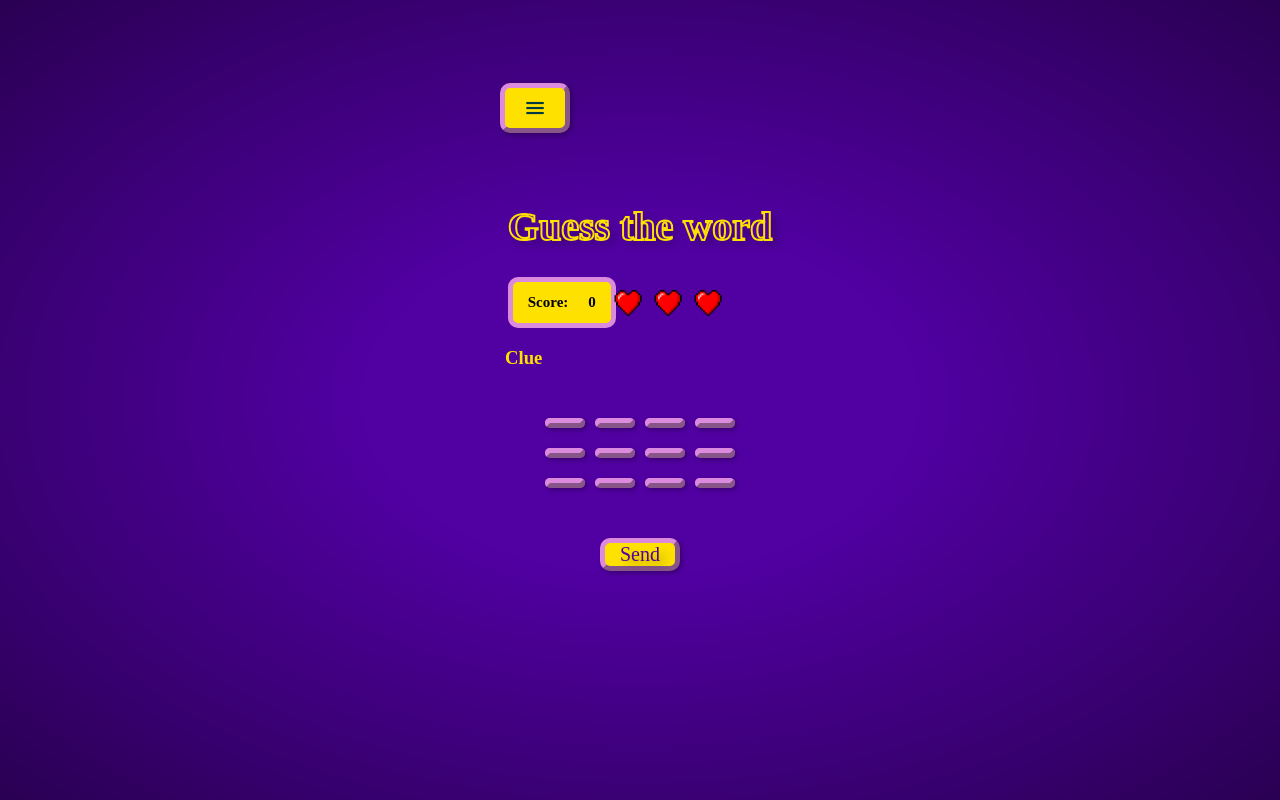
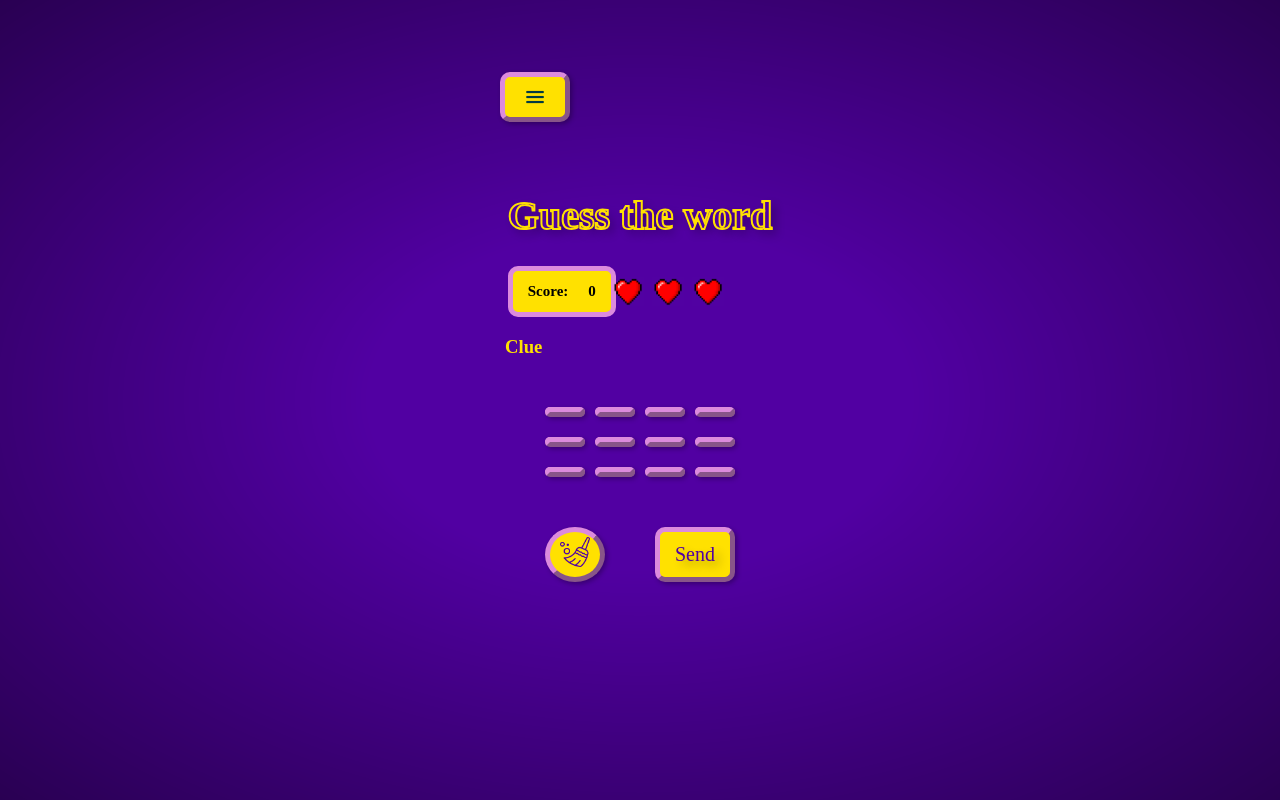
Before and after one commit to Mayra016/GuessTheWordAngular, an Angular app: page /play in a window 1280 px wide. Shown: the top 800 px of the page. Built offline with nearby package versions, Linux system fonts and the light colour scheme; no server answers.

Commit message:
Feature: add button to clean all letters from userInput

```diff
--- a/src/app/word/word.component.css
+++ b/src/app/word/word.component.css
@@ -8,9 +8,24 @@
 
 
 .btn-div {
+    display: flex;
+    flex-direction: row;
+    width: 100%;
+    justify-content: space-between;
     margin-top: 30px;
 }
 
+.clean-logo {
+    width: 30px;
+    height: auto;
+
+}
+
+.clean {
+    border-radius: 50%;
+    width: 60px;
+    padding: 5px;
+}
 
 @media only screen and (max-width: 800px) {
     .button-grid button {
--- a/src/app/word/word.component.html
+++ b/src/app/word/word.component.html
@@ -1,6 +1,6 @@
 <div class="btn-letters" [@shakeAnimation]="animationState">
     <div class="button-grid">
-        <button class="button" *ngFor="let letter of letterBtns; let i = index" (click)="updateInput(i)" [ngStyle]="{
+        <button #letterBtn class="button" *ngFor="let letter of letterBtns; let i = index" (click)="updateInput(i)" [ngStyle]="{
             'border-color': inputIndexes.includes(i) ? '#4EE3FB' : 'var(--pink)'
           }">{{ letter }} </button>
     </div>
@@ -8,5 +8,6 @@
 </div>
 
 <div class="btn-div">
+    <button class="button clean" (click)="clearUserInput()"><img class="clean-logo" src="assets/clearIcon.png"/></button>
     <button class="button" id="userInput" (click)="checkAnswer()">{{sendTxt}}</button>
 </div>
--- a/src/app/word/word.component.ts
+++ b/src/app/word/word.component.ts
@@ -1,4 +1,4 @@
-import { Component, EventEmitter, Input, Output } from '@angular/core';
+import { Component, ElementRef, EventEmitter, Input, Output, QueryList, ViewChildren } from '@angular/core';
 import { FormsModule } from '@angular/forms';
 import { CommonModule, NgFor } from '@angular/common';
 import { animate, keyframes, style, transition, trigger } from '@angular/animations';
@@ -121,6 +121,14 @@ export class WordComponent {
 
   }
 
+  @ViewChildren('letterBtn') buttons!: QueryList<ElementRef<HTMLButtonElement>>;
+  clearUserInput() {
+    this.inputIndexes = [];
+    this.buttons.forEach(btn => {
+      btn.nativeElement.style.borderColor = '#dc8add';
+    });
+  }
+
 
   checkAnswer(): void {
     const letters = Array.from(this.word || '');
```
Also changed, not shown: src/assets/clearIcon.png (added).
